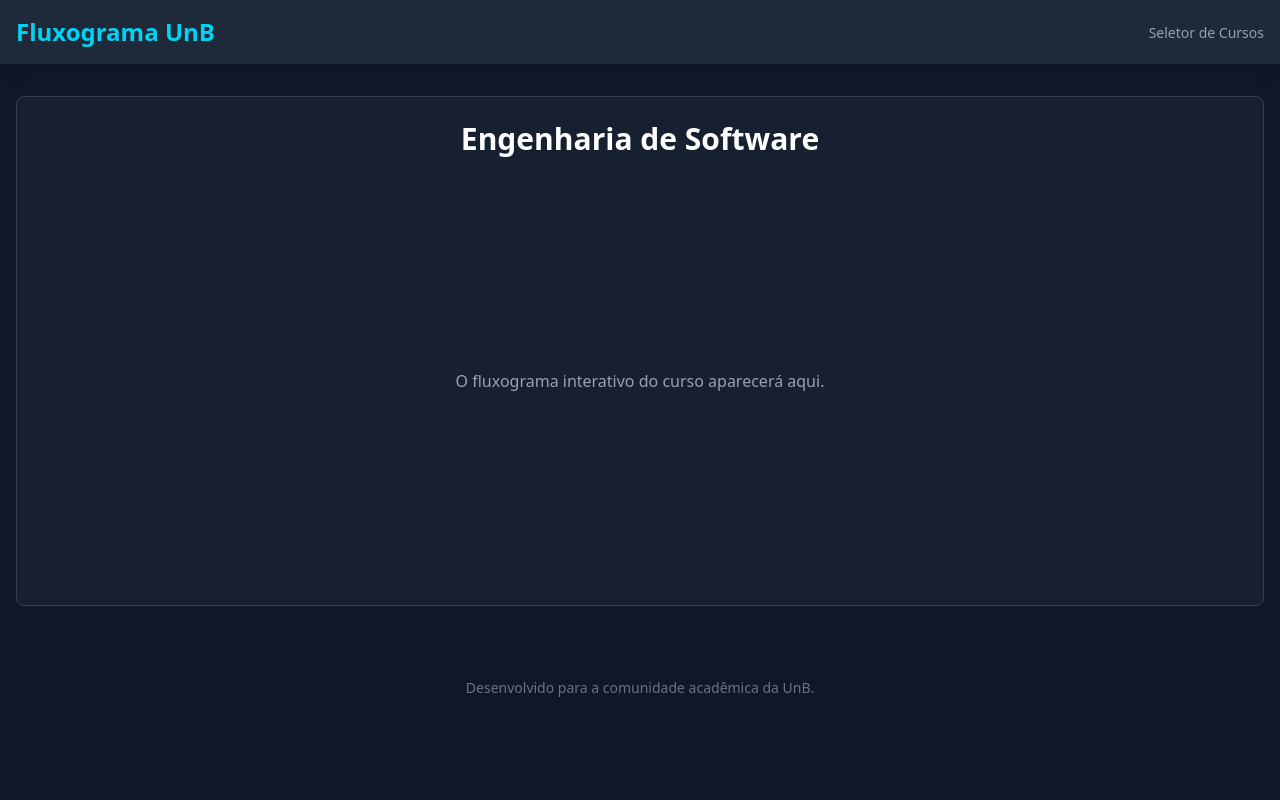
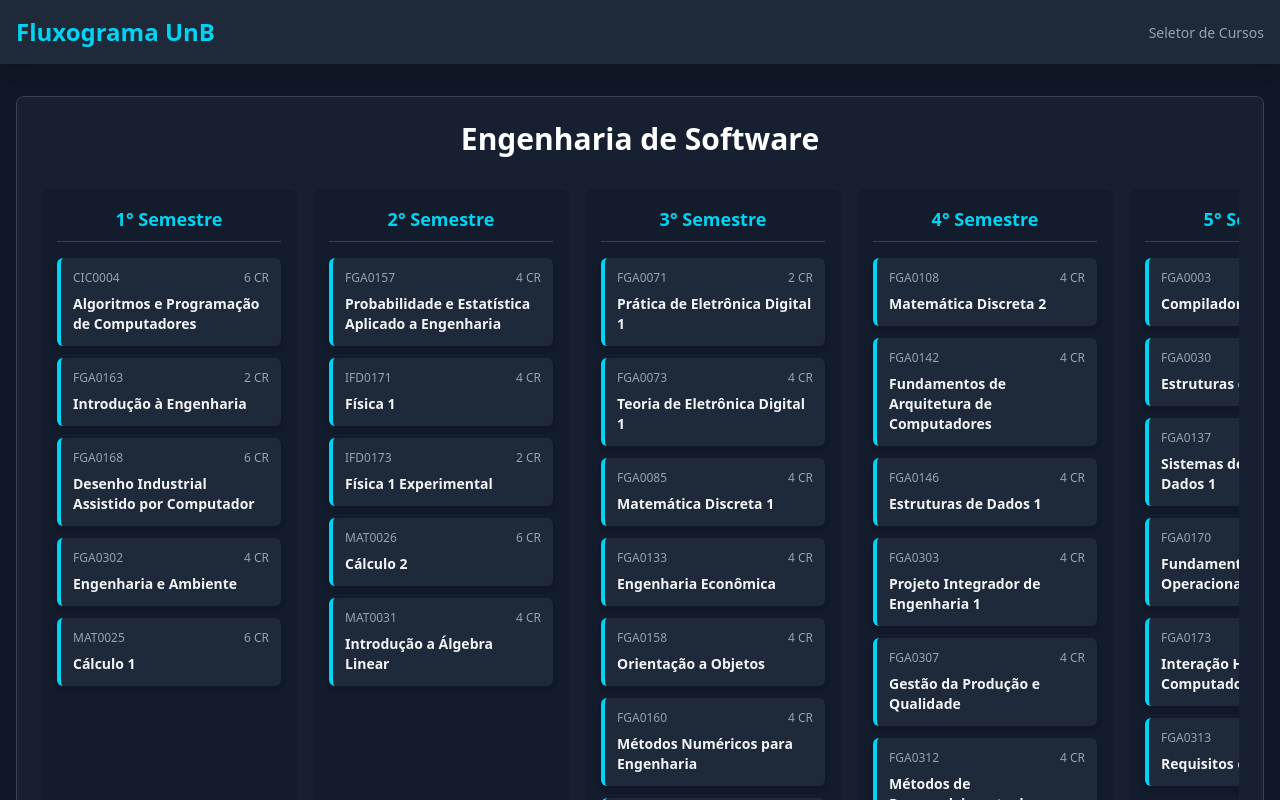
Before and after one commit to Afrontoso/fluxograma-react, a React (Vite) app: page / in a window 1280 px wide. Shown: the top 800 px of the page. Built offline with nearby package versions, Linux system fonts and the light colour scheme.

Commit message:
feat: Renderiza fluxograma dinamicamente com dados reais

```diff
--- a/src/components/CourseFlowchart.tsx
+++ b/src/components/CourseFlowchart.tsx
@@ -1,4 +1,5 @@
-import { courses } from '../data/courses'; // Importa os dados dos cursos
+import { courses, courseData } from '../data/courses';
+import SubjectCard from './SubjectCard';
 
 interface CourseFlowchartProps {
     courseId: string;
@@ -6,12 +7,23 @@
 
 const CourseFlowchart = ({ courseId }: CourseFlowchartProps) => {
     const course = courses.find(c => c.id === courseId);
+    const semesters = courseData[courseId] || {};
 
     return (
         <div className="p-6 rounded-lg bg-gray-800/50 border border-gray-700">
-      <h2 className="text-3xl font-semibold mb-6 text-center text-white">{course?.name}</h2>
-      <div className="text-center text-gray-400 min-h-[50vh] flex items-center justify-center">
-        <p>O fluxograma interativo do curso aparecerá aqui.</p>
+            <h2 className="text-3xl font-semibold mb-8 text-center text-white">{course?.name}</h2>
+
+            <div className="flex gap-4 overflow-x-auto pb-4">
+                {Object.entries(semesters).map(([semesterNumber, subjects]) => (
+                    <div key={semesterNumber} className="flex-shrink-0 w-64 bg-gray-900/50 p-4 rounded-lg">
+                        <h3 className="text-lg font-bold text-cyan-400 mb-4 text-center border-b border-gray-700 pb-2">{semesterNumber}° Semestre</h3>
+                        <div className="space-y-3">
+                            {subjects.map(subject => (
+                                <SubjectCard key={subject.id} subject={subject} />
+                            ))}
+                        </div>
+                    </div>
+                ))}
             </div>
         </div>
     );
--- /dev/null
+++ b/src/components/SubjectCard.tsx
@@ -0,0 +1,25 @@
+import type { Subject } from '../data/courses';
+
+interface SubjectCardProps {
+  subject: Subject;
+}
+
+const SubjectCard = ({ subject }: SubjectCardProps) => {
+  const natureClass = {
+    OBRIGATORIO: 'border-l-cyan-400',
+    OPTATIVA: 'border-l-purple-400',
+    EXTENSAO: 'border-l-amber-400',
+  };
+
+  return (
+    <div className={`bg-gray-800 p-3 rounded-md shadow-md border-l-4 ${natureClass[subject.natureza]} hover:bg-gray-700 transition-colors duration-200 cursor-pointer`}>
+      <div className="flex justify-between items-center text-xs text-gray-400 mb-2">
+        <span>{subject.codigo}</span>
+        <span>{subject.creditos} CR</span>
+      </div>
+      <h4 className="font-semibold text-sm text-gray-100">{subject.nome}</h4>
+    </div>
+  );
+};
+
+export default SubjectCard;
--- a/src/data/courses.ts
+++ b/src/data/courses.ts
@@ -1,4 +1,12 @@
-// Futuramente, este ficheiro irá conter os dados de todos os cursos.
+// Define as estruturas de dados para o nosso curso
+export interface Subject {
+  id: string;
+  nome: string;
+  codigo: string;
+  creditos: number;
+  natureza: 'OBRIGATORIO' | 'OPTATIVA' | 'EXTENSAO';
+  prerequisitos: string[];
+}
 
 export interface Course {
   id: string;
@@ -10,10 +18,75 @@
   { id: 'eng-mecatronica', name: 'Engenharia Mecatrônica' },
 ];
 
-// Aqui vamos adicionar os dados detalhados de cada curso mais tarde
-export const courseData = {
+// Dados detalhados do curso de Engenharia de Software
+export const courseData: Record<string, Record<string, Subject[]>> = {
   'eng-software': {
-    // ... dados do fluxograma de engenharia de software
+    "1": [
+        { id: "CIC0004", nome: "Algoritmos e Programação de Computadores", codigo: "CIC0004", creditos: 6, natureza: "OBRIGATORIO", prerequisitos: [] },
+        { id: "FGA0163", nome: "Introdução à Engenharia", codigo: "FGA0163", creditos: 2, natureza: "OBRIGATORIO", prerequisitos: [] },
+        { id: "FGA0168", nome: "Desenho Industrial Assistido por Computador", codigo: "FGA0168", creditos: 6, natureza: "OBRIGATORIO", prerequisitos: [] },
+        { id: "FGA0302", nome: "Engenharia e Ambiente", codigo: "FGA0302", creditos: 4, natureza: "OBRIGATORIO", prerequisitos: [] },
+        { id: "MAT0025", nome: "Cálculo 1", codigo: "MAT0025", creditos: 6, natureza: "OBRIGATORIO", prerequisitos: [] }
+    ],
+    "2": [
+        { id: "FGA0157", nome: "Probabilidade e Estatística Aplicado a Engenharia", codigo: "FGA0157", creditos: 4, natureza: "OBRIGATORIO", prerequisitos: [] },
+        { id: "IFD0171", nome: "Física 1", codigo: "IFD0171", creditos: 4, natureza: "OBRIGATORIO", prerequisitos: [] },
+        { id: "IFD0173", nome: "Física 1 Experimental", codigo: "IFD0173", creditos: 2, natureza: "OBRIGATORIO", prerequisitos: [] },
+        { id: "MAT0026", nome: "Cálculo 2", codigo: "MAT0026", creditos: 6, natureza: "OBRIGATORIO", prerequisitos: ["MAT0025"] },
+        { id: "MAT0031", nome: "Introdução a Álgebra Linear", codigo: "MAT0031", creditos: 4, natureza: "OBRIGATORIO", prerequisitos: [] }
+    ],
+    "3": [
+        { id: "FGA0071", nome: "Prática de Eletrônica Digital 1", codigo: "FGA0071", creditos: 2, natureza: "OBRIGATORIO", prerequisitos: ["MAT0031", "FGA0073"] },
+        { id: "FGA0073", nome: "Teoria de Eletrônica Digital 1", codigo: "FGA0073", creditos: 4, natureza: "OBRIGATORIO", prerequisitos: ["MAT0031", "FGA0071"] },
+        { id: "FGA0085", nome: "Matemática Discreta 1", codigo: "FGA0085", creditos: 4, natureza: "OBRIGATORIO", prerequisitos: [] },
+        { id: "FGA0133", nome: "Engenharia Econômica", codigo: "FGA0133", creditos: 4, natureza: "OBRIGATORIO", prerequisitos: [] },
+        { id: "FGA0158", nome: "Orientação a Objetos", codigo: "FGA0158", creditos: 4, natureza: "OBRIGATORIO", prerequisitos: ["CIC0004"] },
+        { id: "FGA0160", nome: "Métodos Numéricos para Engenharia", codigo: "FGA0160", creditos: 4, natureza: "OBRIGATORIO", prerequisitos: ["MAT0026"] },
+        { id: "FGA0164", nome: "Humanidades e Cidadania", codigo: "FGA0164", creditos: 4, natureza: "OBRIGATORIO", prerequisitos: [] }
+    ],
+    "4": [
+        { id: "FGA0108", nome: "Matemática Discreta 2", codigo: "FGA0108", creditos: 4, natureza: "OBRIGATORIO", prerequisitos: ["FGA0085"] },
+        { id: "FGA0142", nome: "Fundamentos de Arquitetura de Computadores", codigo: "FGA0142", creditos: 4, natureza: "OBRIGATORIO", prerequisitos: ["FGA0071", "FGA0073"] },
+        { id: "FGA0146", nome: "Estruturas de Dados 1", codigo: "FGA0146", creditos: 4, natureza: "OBRIGATORIO", prerequisitos: ["CIC0004"] },
+        { id: "FGA0303", nome: "Projeto Integrador de Engenharia 1", codigo: "FGA0303", creditos: 4, natureza: "OBRIGATORIO", prerequisitos: [] },
+        { id: "FGA0307", nome: "Gestão da Produção e Qualidade", codigo: "FGA0307", creditos: 4, natureza: "OBRIGATORIO", prerequisitos: ["FGA0133"] },
+        { id: "FGA0312", nome: "Métodos de Desenvolvimento de Software", codigo: "FGA0312", creditos: 4, natureza: "OBRIGATORIO", prerequisitos: ["FGA0158"] }
+    ],
+    "5": [
+        { id: "FGA0003", nome: "Compiladores 1", codigo: "FGA0003", creditos: 4, natureza: "OBRIGATORIO", prerequisitos: ["FGA0146"] },
+        { id: "FGA0030", nome: "Estruturas de Dados 2", codigo: "FGA0030", creditos: 4, natureza: "OBRIGATORIO", prerequisitos: ["FGA0146"] },
+        { id: "FGA0137", nome: "Sistemas de Banco de Dados 1", codigo: "FGA0137", creditos: 4, natureza: "OBRIGATORIO", prerequisitos: ["FGA0108"] },
+        { id: "FGA0170", nome: "Fundamentos de Sistemas Operacionais", codigo: "FGA0170", creditos: 4, natureza: "OBRIGATORIO", prerequisitos: ["FGA0142"] },
+        { id: "FGA0173", nome: "Interação Humano Computador", codigo: "FGA0173", creditos: 4, natureza: "OBRIGATORIO", prerequisitos: ["FGA0158"] },
+        { id: "FGA0313", nome: "Requisitos de Software", codigo: "FGA0313", creditos: 4, natureza: "OBRIGATORIO", prerequisitos: ["FGA0312"] }
+    ],
+    "6": [
+        { id: "FGA0060", nome: "Sistemas de Banco de Dados 2", codigo: "FGA0060", creditos: 4, natureza: "OBRIGATORIO", prerequisitos: ["FGA0137"] },
+        { id: "FGA0124", nome: "Projeto de Algoritmos", codigo: "FGA0124", creditos: 4, natureza: "OBRIGATORIO", prerequisitos: ["FGA0146"] },
+        { id: "FGA0208", nome: "Arquitetura e Desenho de Software", codigo: "FGA0208", creditos: 4, natureza: "OBRIGATORIO", prerequisitos: ["FGA0313"] },
+        { id: "FGA0211", nome: "Fundamentos de Redes de Computadores", codigo: "FGA0211", creditos: 4, natureza: "OBRIGATORIO", prerequisitos: ["FGA0170"] },
+        { id: "FGA0314", nome: "Testes de Software", codigo: "FGA0314", creditos: 4, natureza: "OBRIGATORIO", prerequisitos: ["FGA0158"] },
+        { id: "FGA0315", nome: "Qualidade de Software 1", codigo: "FGA0315", creditos: 4, natureza: "OBRIGATORIO", prerequisitos: [] }
+    ],
+    "7": [
+        { id: "FGA0109", nome: "Fundamentos de Sistemas Embarcados", codigo: "FGA0109", creditos: 4, natureza: "OBRIGATORIO", prerequisitos: ["FGA0170"] },
+        { id: "FGA0210", nome: "Paradigmas de Programação", codigo: "FGA0210", creditos: 4, natureza: "OBRIGATORIO", prerequisitos: ["FGA0158", "FGA0003"] },
+        { id: "FGA0242", nome: "Técnicas de Programação em Plataformas Emergentes", codigo: "FGA0242", creditos: 4, natureza: "OBRIGATORIO", prerequisitos: ["FGA0208", "FGA0314"] },
+        { id: "FGA0244", nome: "Programação para Sistemas Paralelos e Distribuídos", codigo: "FGA0244", creditos: 4, natureza: "OBRIGATORIO", prerequisitos: ["FGA0211", "FGA0030"] }
+    ],
+    "8": [
+        { id: "FGA0288", nome: "Estágio Supervisionado", codigo: "FGA0288", creditos: 14, natureza: "OBRIGATORIO", prerequisitos: [] },
+        { id: "FGA0316", nome: "Engenharia de Produto de Software", codigo: "FGA0316", creditos: 4, natureza: "OBRIGATORIO", prerequisitos: ["FGA0242"] },
+        { id: "FGA0317", nome: "Gerência de Configuração e Evolução de Software", codigo: "FGA0317", creditos: 4, natureza: "OBRIGATORIO", prerequisitos: ["FGA0314"] }
+    ],
+    "9": [
+        { id: "FGA0287", nome: "Trabalho de Conclusão de Curso 1", codigo: "FGA0287", creditos: 4, natureza: "OBRIGATORIO", prerequisitos: [] },
+        { id: "FGA0304", nome: "Projeto Integrador de Engenharia 2", codigo: "FGA0304", creditos: 6, natureza: "OBRIGATORIO", prerequisitos: ["FGA0303"] }
+    ],
+    "10": [
+        { id: "FGA0290", nome: "Trabalho de Conclusão de Curso 2", codigo: "FGA0290", creditos: 6, natureza: "OBRIGATORIO", prerequisitos: ["FGA0287"] },
+        { id: "FGA0318", nome: "Atividade de Extensão Engenharia de Software", codigo: "FGA0318", creditos: 3, natureza: "OBRIGATORIO", prerequisitos: [] }
+    ]
   },
   'eng-mecatronica': {
     // ... dados do fluxograma de engenharia mecatrônica
```
Lines whose indentation alone changed are shown as unchanged.
